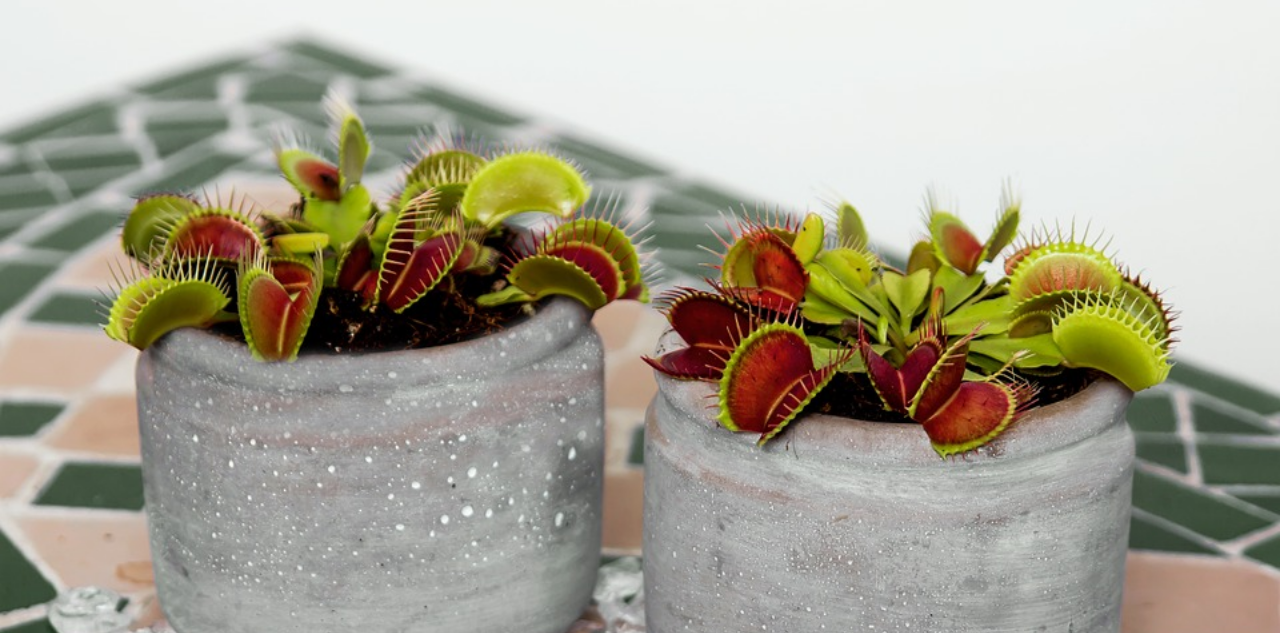
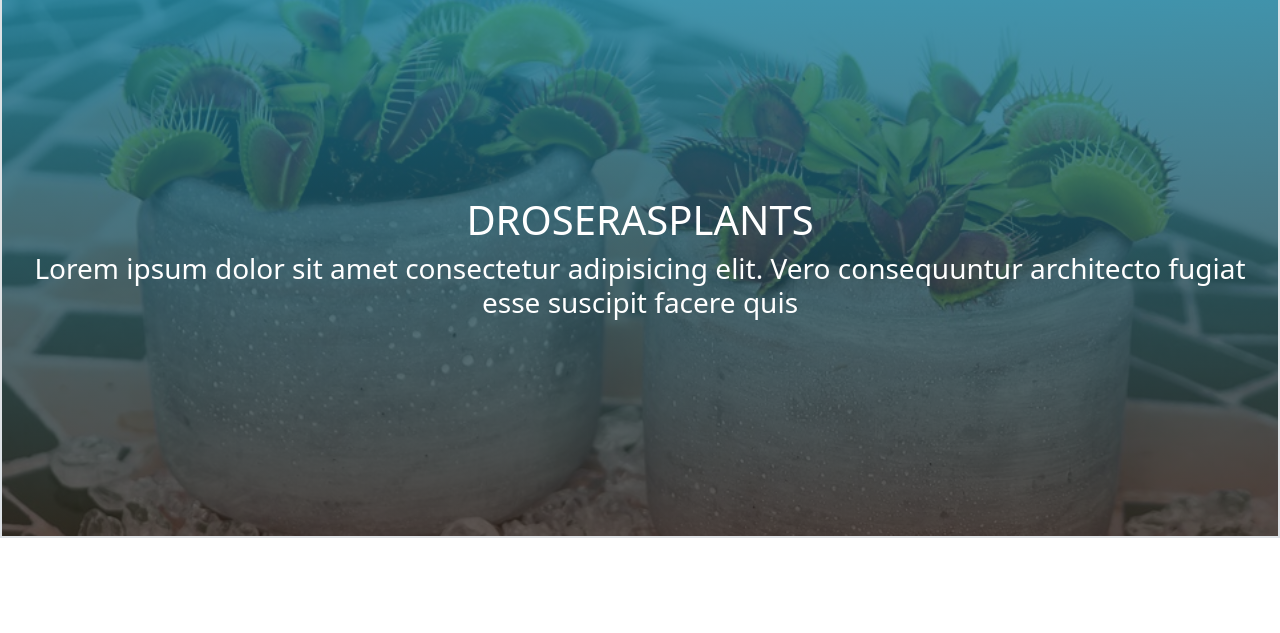
Before and after one commit to lgga89/PlantasCarnivoras, a plain HTML site: page index.html in a window 1280 px wide. Shown: the part 101-734 px from the top of the page. Drawn offline with Linux system fonts and the light colour scheme.

Commit message:
cover
se agrego texto a la portada pero aun hay problemas en categorias

```diff
--- a/index.html
+++ b/index.html
@@ -38,11 +38,14 @@
             </div>
         </nav>
         <!--HERO-->
-        <div class="row ">
-            <div class="col-12 hero__container ">
-                <img src="./images/hero.jpg" class="img-fluid " alt="Responsive image">
+        <div class="row border cover ">
+            <div class="col-12  border cover__img ">
             </div>
-
+            <div class="cover__title">
+                <h1>DROSERASPLANTS</h1>
+                <h3>Lorem ipsum dolor sit amet consectetur adipisicing elit. Vero consequuntur architecto fugiat esse
+                    suscipit facere quis</h3>
+            </div>
         </div>
         <!--DESCRIPTION-->
         <article class="row">
--- a/main.scss
+++ b/main.scss
@@ -1,4 +1,4 @@
-@import "./sass/hero";
+@import "./sass/cover";
 @import "./sass/description";
 @import "./sass/service";
 @import "./sass/category";
--- a/sass/_category.scss
+++ b/sass/_category.scss
@@ -25,14 +25,6 @@
     overflow: hidden;
     margin: 20px;
     padding: 0;
-    box-shadow: rgba(0, 0, 0, 0.35) 0px 5px 15px;
-    column-count: 1;
-
-    max-width: 960px;
-    -webkit-column-span: all;
-    column-span: all;
-    break-inside: avoid;
-    page-break-inside: avoid;
 
     .cap {
       position: absolute;
--- /dev/null
+++ b/sass/_cover.scss
@@ -0,0 +1,34 @@
+@import "../libs/bootstrap/scss/bootstrap";
+* {
+  padding: 0;
+  margin: 0;
+}
+body {
+  .container {
+    max-width: 100%;
+    margin: 0 auto;
+  }
+}
+
+.cover {
+  position: relative;
+  display: flex;
+  justify-content: center;
+  align-items: center;
+  .cover__img {
+    background: linear-gradient(
+        rgba(21, 126, 158, 0.801),
+        rgba(44, 31, 26, 0.75)
+      ),
+      url("../images/hero.jpg") no-repeat center center fixed;
+    background-size: cover;
+    width: 100%;
+    height: 550px;
+  }
+  .cover__title {
+    text-align: center;
+    position: absolute;
+    color: white;
+    font-size: 12px;
+  }
+}
--- a/sass/_hero.scss
+++ /dev/null
@@ -1,20 +0,0 @@
-@import "../libs/bootstrap/scss/bootstrap";
-* {
-  padding: 0;
-  margin: 0;
-}
-body {
-  .container {
-    max-width: 100%;
-    margin: 0 auto;
-  }
-}
-
-.img-fluid {
-  width: 100%;
-  padding: 0;
-}
-
-.hero__container {
-  padding: 0;
-}
```
Also changed, not shown: css/main.css.
